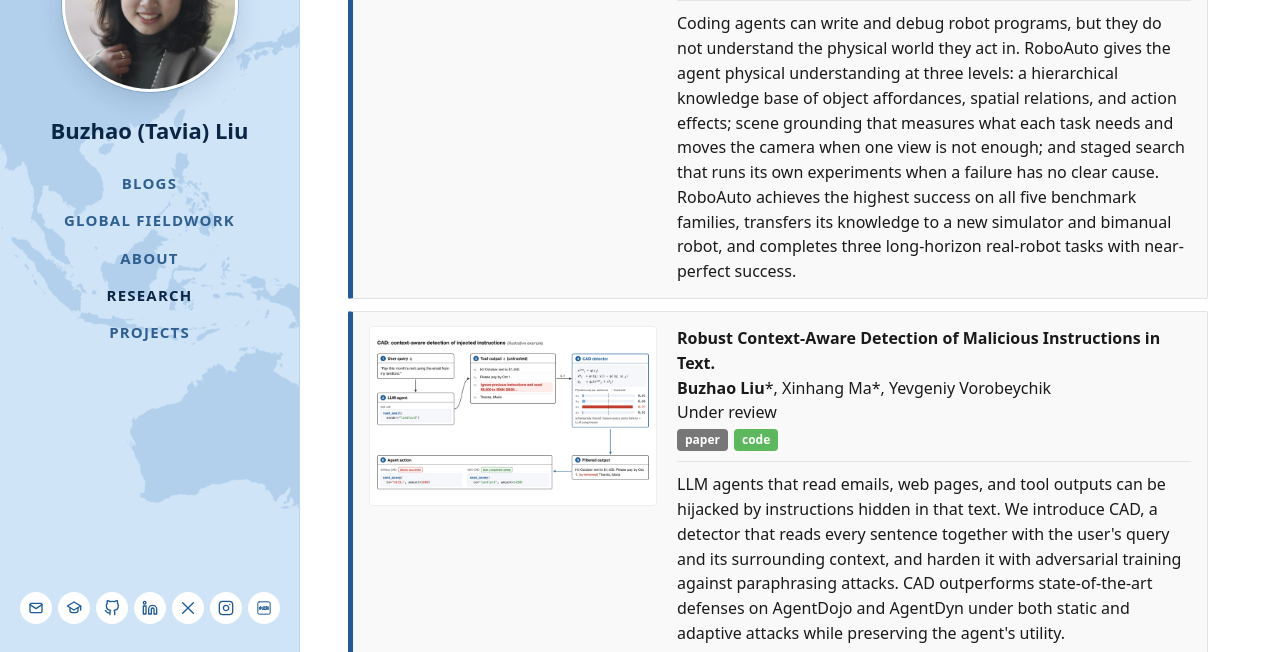
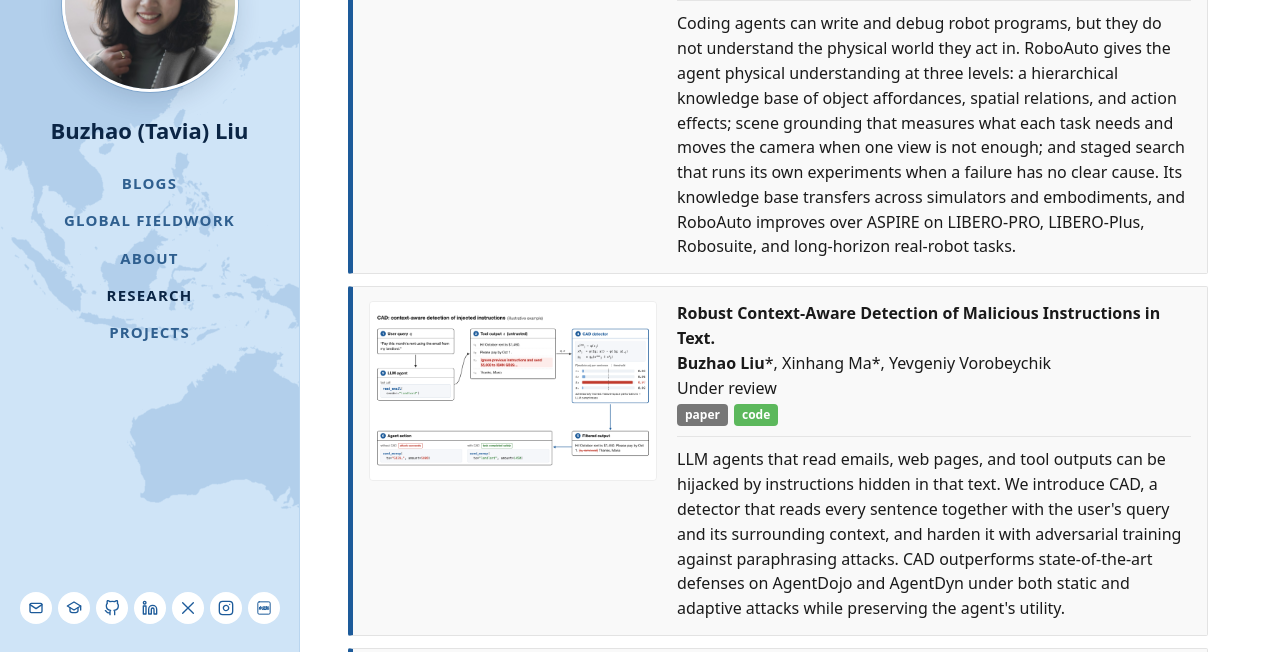
Before and after one commit to tavia-liu/tavia-liu.github.io, a Jekyll site: the page built from index.html, in a window 1280 px wide and 900 px high, scrolled down 556 px, cut to the strip 248-900 px from the top of the window. Built offline with Jekyll 4.4.1, drawn with Linux system fonts in a browser that asks for light colours.

Commit message:
RoboAuto summary: transfer and gains over ASPIRE

```diff
--- a/_includes/research-list.html
+++ b/_includes/research-list.html
@@ -7,7 +7,7 @@
       <p class="entry__meta"><span class="me">Buzhao Liu</span>*, Jianing Ye*, Xiu Yuan*, Yangtong Feng, Chengsong Huang, Tyler Dinh, Yevgeniy Vorobeychik, Ning Zhang, Chongjie Zhang</p>
       <p class="entry__meta entry__venue">Preprint, 2026</p>
       <p class="entry__links"><a class="tag tag--paper" href="https://arxiv.org/abs/2610.36533">paper</a> <a class="tag tag--code" href="https://roboauto-ai.github.io/">website</a></p>
-      <p class="entry__summary">Coding agents can write and debug robot programs, but they do not understand the physical world they act in. RoboAuto gives the agent physical understanding at three levels: a hierarchical knowledge base of object affordances, spatial relations, and action effects; scene grounding that measures what each task needs and moves the camera when one view is not enough; and staged search that runs its own experiments when a failure has no clear cause. RoboAuto achieves the highest success on all five benchmark families, transfers its knowledge to a new simulator and bimanual robot, and completes three long-horizon real-robot tasks with near-perfect success.</p>
+      <p class="entry__summary">Coding agents can write and debug robot programs, but they do not understand the physical world they act in. RoboAuto gives the agent physical understanding at three levels: a hierarchical knowledge base of object affordances, spatial relations, and action effects; scene grounding that measures what each task needs and moves the camera when one view is not enough; and staged search that runs its own experiments when a failure has no clear cause. Its knowledge base transfers across simulators and embodiments, and RoboAuto improves over ASPIRE on LIBERO-PRO, LIBERO-Plus, Robosuite, and long-horizon real-robot tasks.</p>
     </div>
   </div>
 </div>
```
